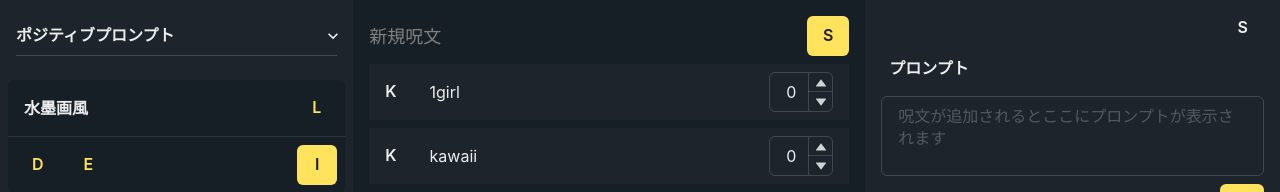
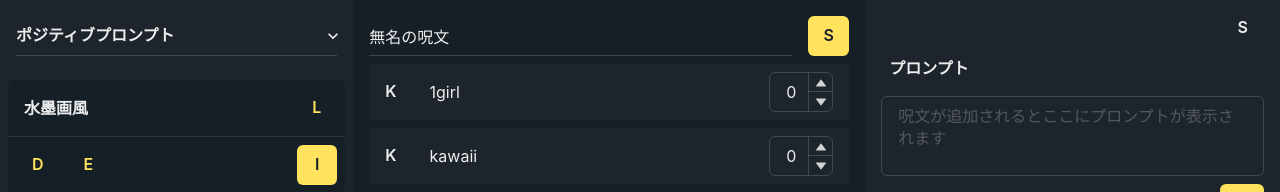
Before and after one commit to AI-Creators-Society/NAIWizard, a Next.js app: page / in a window 1280 px wide. Shown: the top 192 px of the page. Built offline with nearby package versions, Linux system fonts and the light colour scheme.

Commit message:
chore: fix color and text

```diff
--- /dev/null
+++ b/src/components/common/brandInput.tsx
@@ -0,0 +1,7 @@
+import { Input, InputProps } from "@chakra-ui/react"
+
+const BrandInput = (props: InputProps) => {
+    return <Input focusBorderColor={"brand.500"} {...props} />
+}
+
+export default BrandInput
--- /dev/null
+++ b/src/components/common/brandTextarea.tsx
@@ -0,0 +1,7 @@
+import { Textarea, TextareaProps } from "@chakra-ui/react"
+
+const BrandTextarea = (props: TextareaProps) => {
+    return <Textarea focusBorderColor={"brand.500"} {...props} />
+}
+
+export default BrandTextarea
--- a/src/components/editorBox.tsx
+++ b/src/components/editorBox.tsx
@@ -1,8 +1,8 @@
-import { Box, HStack, Spacer, Text } from "@chakra-ui/react"
+import { Box, HStack, Input, Spacer, Text } from "@chakra-ui/react"
 import { useLocale } from "../hooks/useLocale"
 import { usePrompt } from "../hooks/usePrompt"
-import { Prompt } from "../types/prompt"
 import BrandButton from "./common/brandButton"
+import BrandInput from "./common/brandInput"
 import SpellBlock from "./editor/spellBlock"
 
 const EditorBox = () => {
@@ -12,9 +12,7 @@ const EditorBox = () => {
     return (
         <Box flex={"1"} minW={["sm", "md", "lg", "lg"]} maxW={"full"} maxH={"full"} p={["0", "0", "4"]}>
             <HStack>
-                <Text fontWeight={"light"} fontSize={"lg"} color={"GrayText"}>
-                    {t.NEW_SPELLS}
-                </Text>
+                <BrandInput defaultValue={t.UNTITLED_SPELLS} placeholder={t.UNTITLED_SPELLS} variant={"flushed"} />
                 <Spacer />
                 <BrandButton variant={"solid"}>S</BrandButton>
             </HStack>
--- a/src/components/generatedPromptBox.tsx
+++ b/src/components/generatedPromptWidget.tsx
@@ -1,6 +1,7 @@
 import { Box, Button, HStack, Spacer, Text, Textarea } from "@chakra-ui/react"
 import { useLocale } from "../hooks/useLocale"
 import BrandButton from "./common/brandButton"
+import BrandTextarea from "./common/brandTextarea"
 
 const GeneratedPromptBox = () => {
     const { t } = useLocale()
@@ -10,7 +11,7 @@ const GeneratedPromptBox = () => {
             <Text p={"2"} fontWeight={"semibold"}>
                 {t.PROMPT}
             </Text>
-            <Textarea
+            <BrandTextarea
                 className={"background_secondary"}
                 placeholder={t.PROMPT_PLACEHOLDER}
                 resize={"none"}
--- a/src/components/utilitySidebar.tsx
+++ b/src/components/utilitySidebar.tsx
@@ -1,8 +1,7 @@
-import { Button, HStack, Spacer, Text, Textarea } from "@chakra-ui/react"
+import { Button, HStack, Spacer } from "@chakra-ui/react"
 import { useLocale } from "../hooks/useLocale"
-import BrandButton from "./common/brandButton"
 import SecondaryBox from "./common/secondaryBox"
-import GeneratedPromptBox from "./generatedPromptBox"
+import GeneratedPromptWidget from "./generatedPromptWidget"
 
 const UtilitySideBar = () => {
     const { t } = useLocale()
@@ -17,7 +16,7 @@ const UtilitySideBar = () => {
             </HStack>
 
             {/* 生成されたプロンプト */}
-            <GeneratedPromptBox />
+            <GeneratedPromptWidget />
         </SecondaryBox>
     )
 }
--- a/src/hooks/usePrompt.ts
+++ b/src/hooks/usePrompt.ts
@@ -7,28 +7,28 @@ const initialPositivePrompt: Prompt = {
     type: "positive",
     spells: [
         {
-            id: 0,
+            id: "0",
             content: "1girl",
             enabled: true,
             enhancement: 0,
             children: [],
         },
         {
-            id: 1,
+            id: "1",
             content: "kawaii",
             enabled: true,
             enhancement: 0,
             children: [],
         },
         {
-            id: 2,
+            id: "2",
             content: "cowboy shot",
             enabled: true,
             enhancement: 0,
             children: [],
         },
         {
-            id: 3,
+            id: "3",
             content: "looking at viewer",
             enabled: true,
             enhancement: 0,
--- a/src/locales/ja.ts
+++ b/src/locales/ja.ts
@@ -2,7 +2,7 @@ export default {
     POSITIVE_PROMPT: "ポジティブプロンプト",
     NEGATIVE_PROMPT: "ネガティブプロンプト",
     PROMPT: "プロンプト",
-    NEW_SPELLS: "新規呪文",
+    UNTITLED_SPELLS: "無名の呪文",
     SPELLS: "呪文",
     PROMPT_PLACEHOLDER: "呪文が追加されるとここにプロンプトが表示されます",
 }
--- a/src/pages/index.tsx
+++ b/src/pages/index.tsx
@@ -12,14 +12,14 @@ const prompts: Prompt[] = [
         type: "positive",
         spells: [
             {
-                id: 0,
+                id: "0",
                 content: "japanese painting",
                 enhancement: 0,
                 enabled: true,
                 children: [],
             },
             {
-                id: 1,
+                id: "1",
                 content: "ukiyo-e",
                 enhancement: 0,
                 enabled: true,
--- a/src/types/prompt.ts
+++ b/src/types/prompt.ts
@@ -12,7 +12,7 @@ export interface NegativePromptPreset extends Prompt {
 }
 
 export interface Spell {
-    id: number
+    id: string
     content: string
     enhancement: number
     enabled: boolean
```
